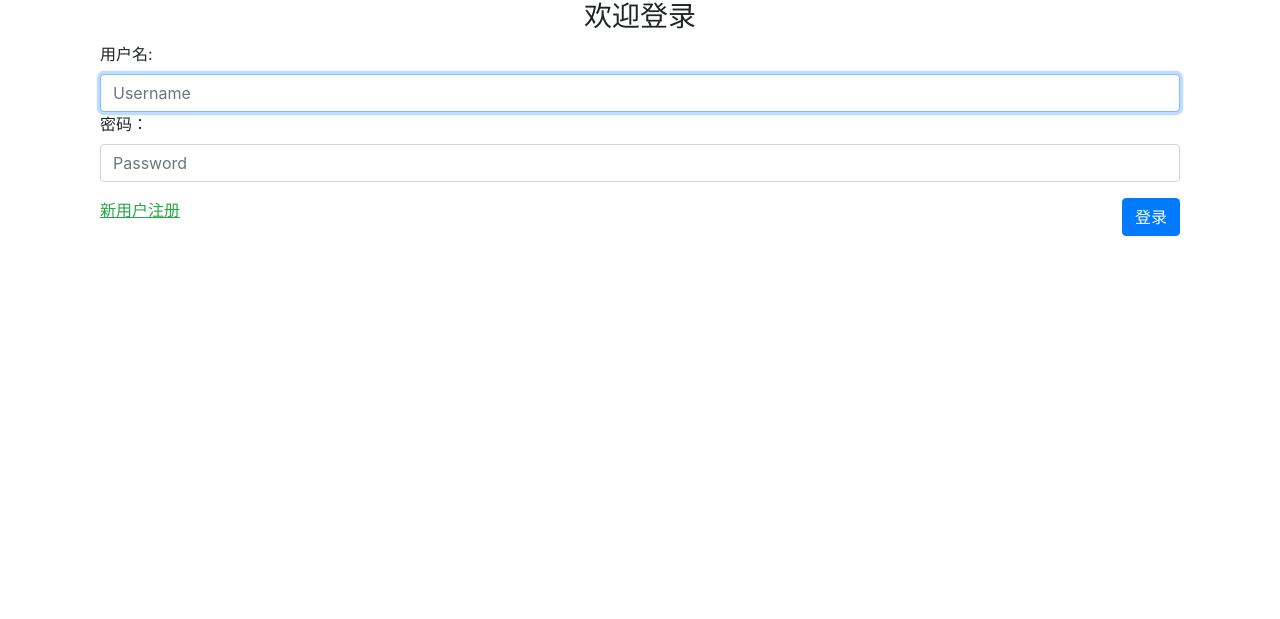
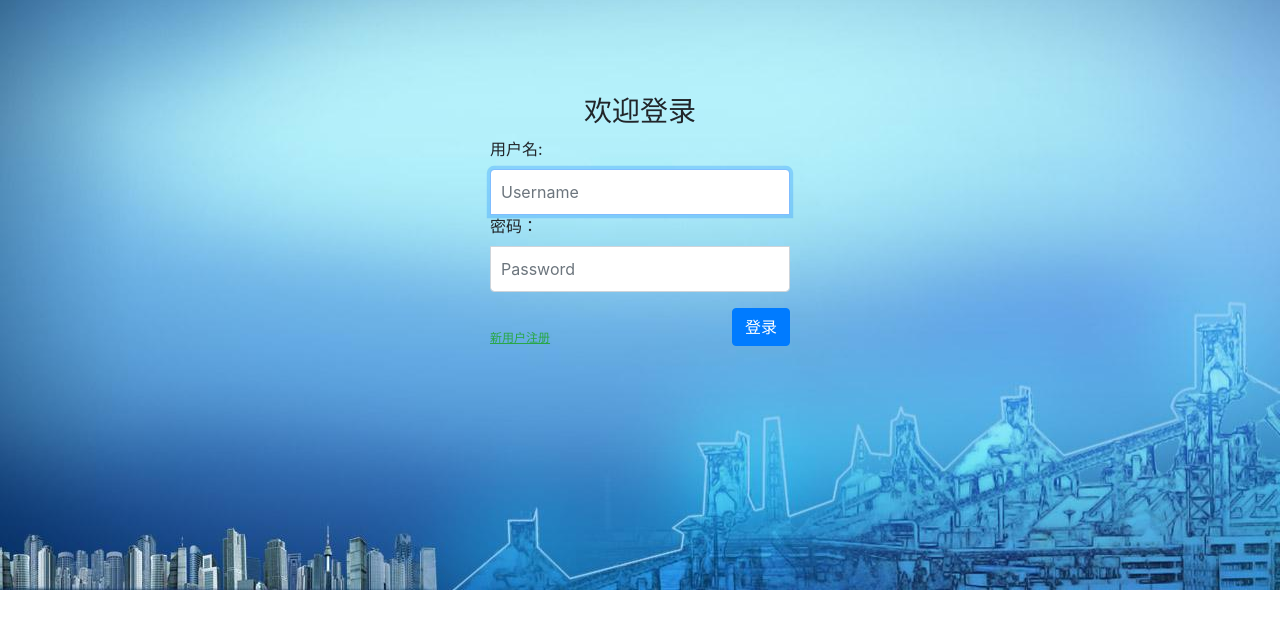
Before and after one commit to Yeming945/Django_common_login, a Django app: page /login/ in a window 1280 px wide. Shown: the top 619 px of the page. Run offline with Django 3.2, Linux system fonts and the light colour scheme; some libraries are stand-ins or nearby versions.

Commit message:
前端页面设置end

```diff
--- /dev/null
+++ b/login/static/login/css/login.css
@@ -0,0 +1,49 @@
+body{
+    height: 100%;
+    background-image: url('../image/bg.jpg');
+    background-repeat:no-repeat;
+    background-position:center;
+}
+.form-login{
+    width: 100%;
+    max-width: 330px;
+    padding: 15px;
+    margin: 0 auto;
+}
+
+.form-login{
+    margin-top: 80px;
+    font-weight: 400;
+
+}
+.form-login .form-control{
+    position: relative;
+    box-sizing: border-box;
+    height: auto;
+    padding: 10px;
+    font-size: 16px;
+}
+.form-login .form-control:focus{
+    z-index: 2;
+}
+
+.form-login input[type="text"] {
+    margin-bottom: -1px;
+    border-bottom-right-radius: 0;
+    border-bottom-left-radius: 0;
+}
+
+.form-login input[type="password"]{
+    margin-bottom: 10px;
+    border-top-left-radius: 0;
+    border-top-right-radius: 0;
+
+}
+
+form a{
+    display: inline-block;
+    margin-top:25px;
+    font-size: 12px;
+    line-height: 10px;
+
+}
--- a/login/templates/login/login.html
+++ b/login/templates/login/login.html
@@ -1,3 +1,4 @@
+{% load static %}
 <!DOCTYPE html>
 <html lang="en">
 
@@ -7,6 +8,7 @@
     <meta http-equiv="X-UA-Compatible" content="ie=edge">
     <!-- Bootstrap CSS -->
     <link href="https://cdn.bootcss.com/twitter-bootstrap/4.3.1/css/bootstrap.min.css" rel="stylesheet">
+    <link href="{% static 'login/css/login.css' %}" rel="stylesheet"/>
     <title>登录</title>
 </head>
 
--- a/mysite/settings.py
+++ b/mysite/settings.py
@@ -55,7 +55,7 @@ ROOT_URLCONF = 'mysite.urls'
 TEMPLATES = [
     {
         'BACKEND': 'django.template.backends.django.DjangoTemplates',
-        'DIRS': [],
+        'DIRS': [os.path.join(BASE_DIR, 'templates')],
         'APP_DIRS': True,
         'OPTIONS': {
             'context_processors': [
```
Also changed, not shown: login/static/login/image/bg.jpg (added).
